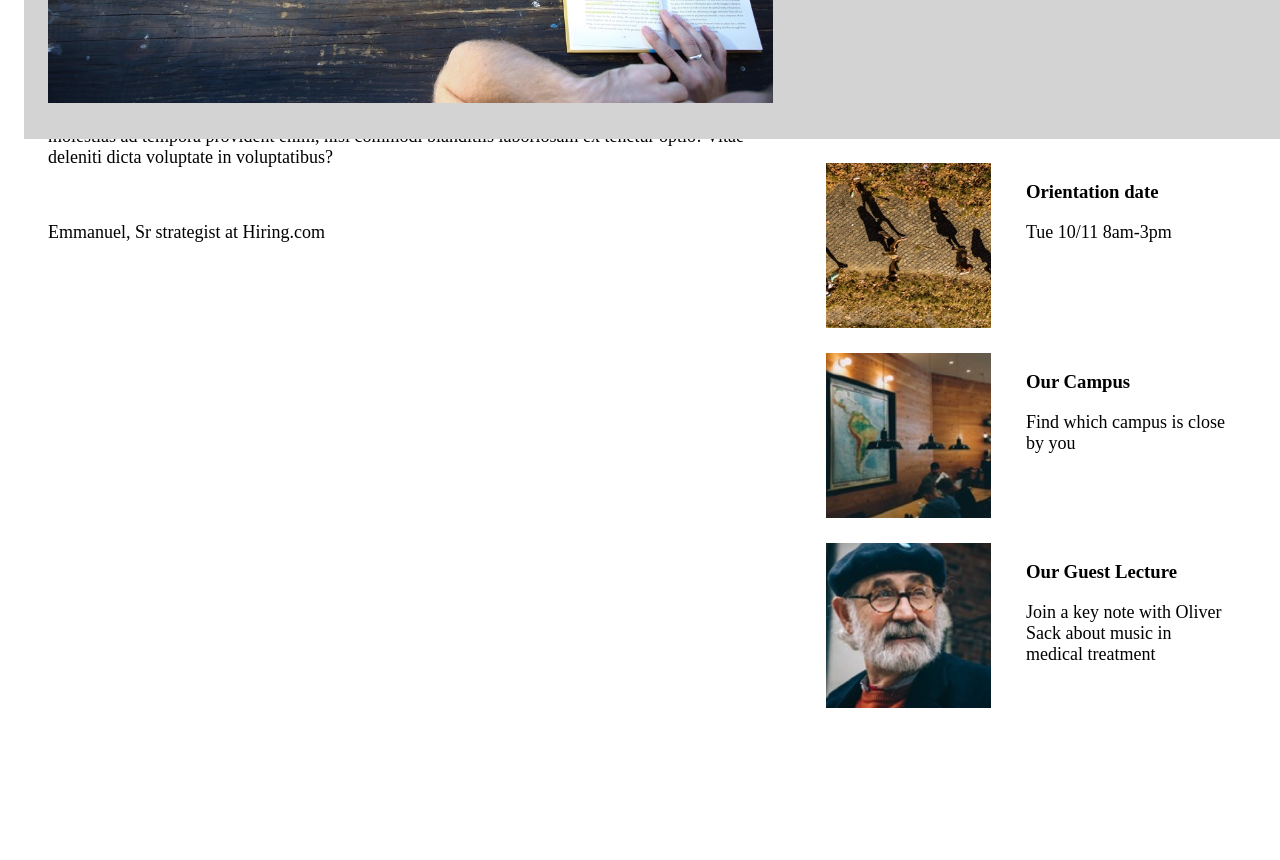
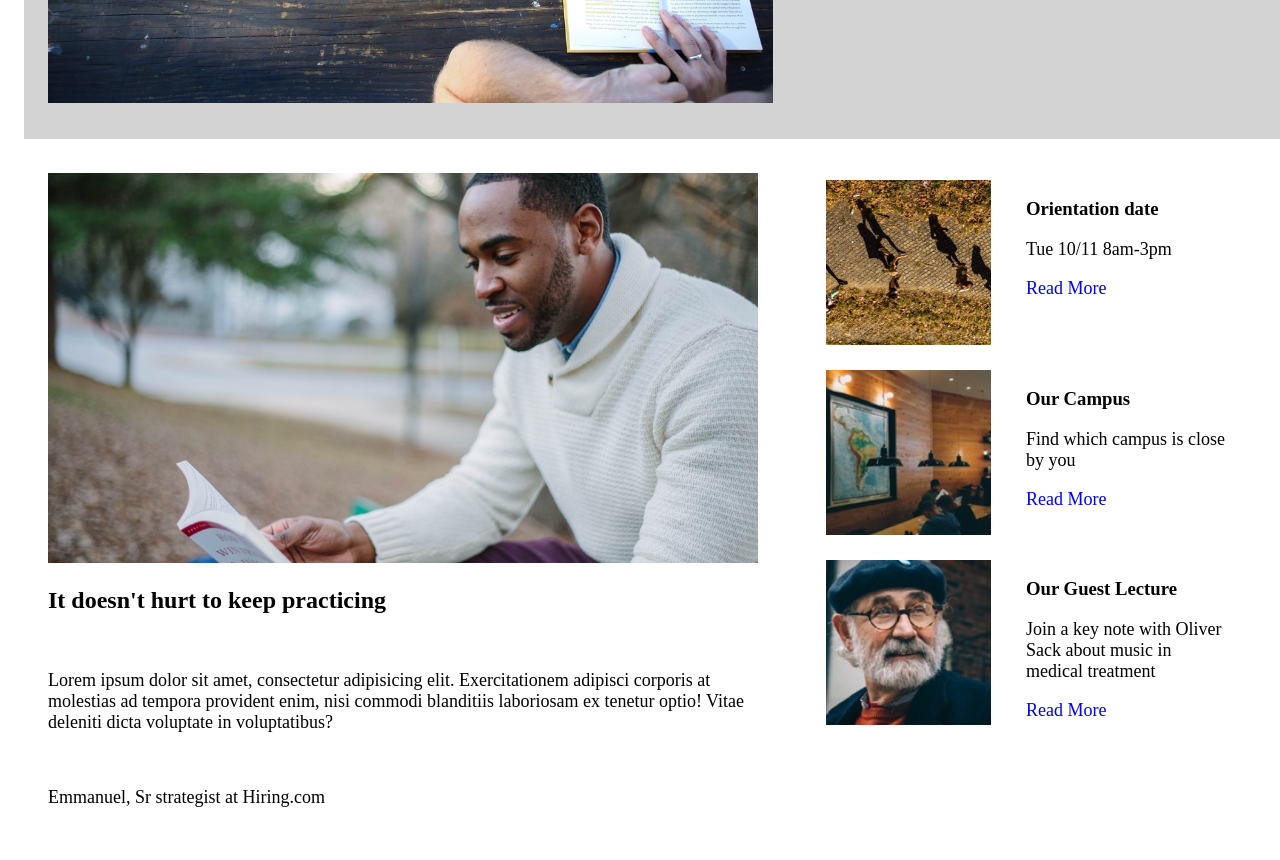
Before and after one commit to Pri-21/capstone_project, a plain HTML site: page index.html in a window 1280 px wide. Shown: the part 545-1405 px from the top of the page. Drawn offline with Linux system fonts and the light colour scheme.

Commit message:
Positioned the LHS image and text in line with the RHS

```diff
--- a/index.html
+++ b/index.html
@@ -46,48 +46,13 @@
       </span>
     </div>
     <div id="practice">
-      <img
-        src="resources/images/information-main.jpg"
-        width="60%"
-        alt="student"
-      />
-    </div>
-    <div id="RHS-block">
-      <span class="orientation-img">
+      <span class="practice-img">
         <img
-          src="resources/images/information-orientation.jpg"
-          width="55%"
-          alt="orientation-img"
+          src="resources/images/information-main.jpg"
+          width="60%"
+          alt="student"
         />
       </span>
-      <span class="orientation-text">
-        <h3>Orientation date</h3>
-        <p>Tue 10/11 8am-3pm</p>
-      </span>
-      <span class="campus-img">
-        <img
-          src="./resources/images/information-campus.jpg"
-          width="55%"
-          alt="campus-img"
-        />
-      </span>
-      <span class="campus-text">
-        <h3>Our Campus</h3>
-        <p>Find which campus is close by you</p>
-      </span>
-      <span class="guest-img">
-        <img
-          src="./resources/images/information-guest-lecture.jpg"
-          width="55%"
-          alt="guest lecturer image"
-        />
-      </span>
-      <span class="guest-text">
-        <h3>Our Guest Lecture</h3>
-        <p>Join a key note with Oliver Sack about music in medical treatment</p>
-      </span>
-    </div>
-    <div>
       <span class="practice-text">
         <h2>It doesn't hurt to keep practicing</h2>
         <br />
@@ -101,6 +66,44 @@
         <p>Emmanuel, Sr strategist at Hiring.com</p>
       </span>
     </div>
+    <div id="RHS-block">
+      <span class="orientation-img">
+        <img
+          src="resources/images/information-orientation.jpg"
+          width="55%"
+          alt="orientation-img"
+        />
+      </span>
+      <span class="orientation-text">
+        <h3>Orientation date</h3>
+        <p>Tue 10/11 8am-3pm</p>
+        <p><a href="#" class="read-more">Read More</a></p>
+      </span>
+      <span class="campus-img">
+        <img
+          src="./resources/images/information-campus.jpg"
+          width="55%"
+          alt="campus-img"
+        />
+      </span>
+      <span class="campus-text">
+        <h3>Our Campus</h3>
+        <p>Find which campus is close by you</p>
+        <p><a href="#" class="read-more">Read More</a></p>
+      </span>
+      <span class="guest-img">
+        <img
+          src="./resources/images/information-guest-lecture.jpg"
+          width="55%"
+          alt="guest lecturer image"
+        />
+      </span>
+      <span class="guest-text">
+        <h3>Our Guest Lecture</h3>
+        <p>Join a key note with Oliver Sack about music in medical treatment</p>
+        <p><a href="#" class="read-more">Read More</a></p>
+      </span>
+    </div>
 
     <footer></footer>
   </body>
--- a/resources/css/style.css
+++ b/resources/css/style.css
@@ -102,6 +102,10 @@ p {
 #practice {
   padding: 32px 24px;
   display: inline-block;
+  position: relative;
+  width: 100%;
+  height: auto;
+  top: 570px;
 }
 
 .student {
@@ -112,14 +116,13 @@ p {
   display: inline-block;
   width: 60%;
   height: auto;
-  padding-left: 24px;
 }
 
-/* Images on the RHS */
+/* Images and text on the RHS */
 
 #RHS-block {
   position: relative;
-  top: 0;
+  top: -268px;
 }
 
 .orientation-img {
@@ -175,3 +178,8 @@ p {
   right: 30px;
   top: 540px;
 }
+
+.read-more {
+  text-decoration: none;
+  color: blue;
+}
```
